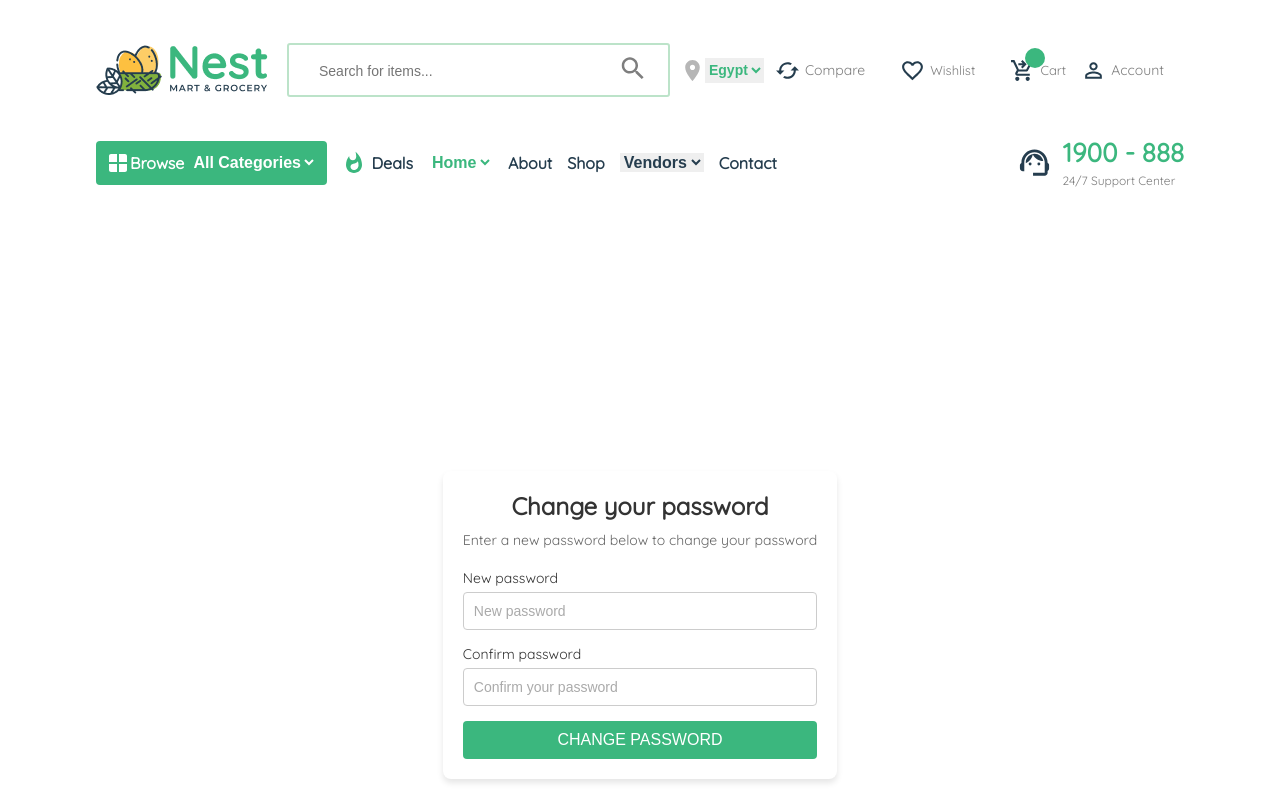
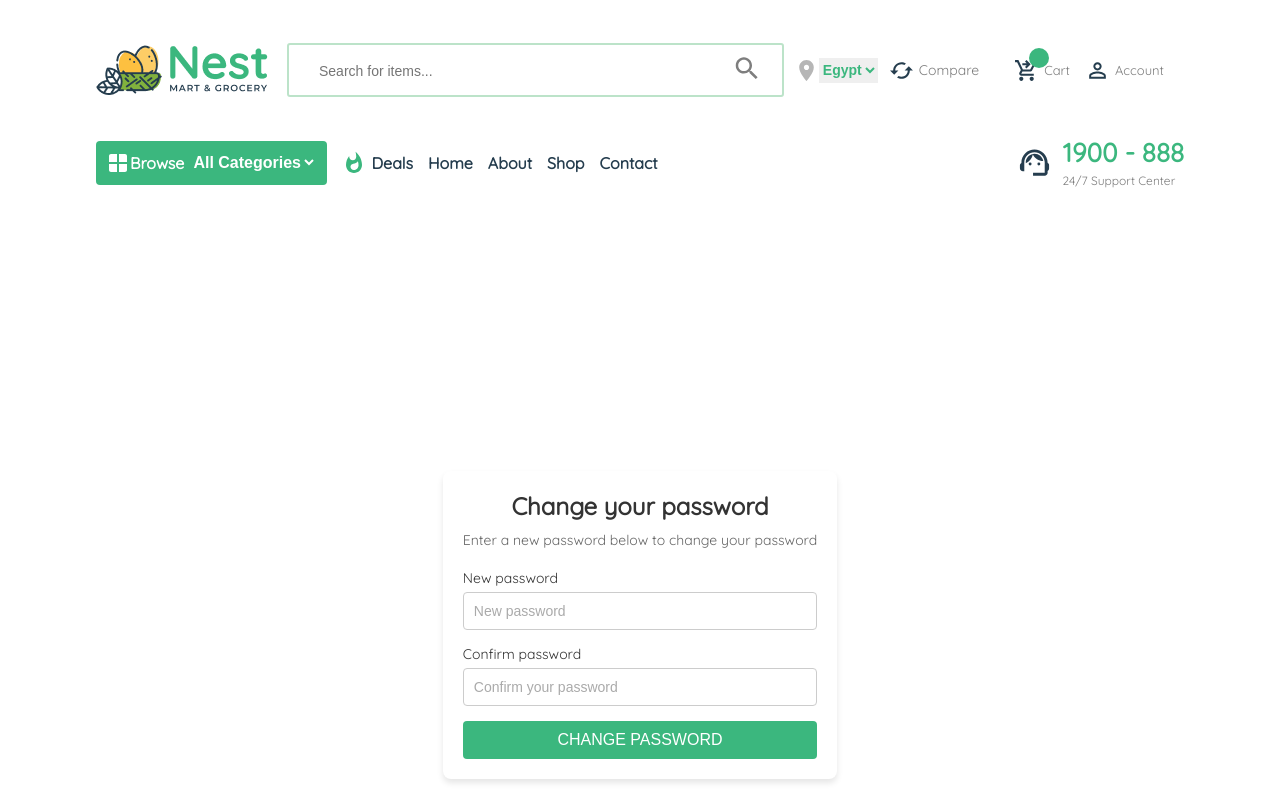
Before and after one commit to moatazzanwarr/E-Commerce-React, a React (Create React App) app: page /changePassword in a window 1280 px wide. Shown: the top 800 px of the page. Built offline with nearby package versions, Linux system fonts and the light colour scheme.

Commit message:
fixed some pugs

```diff
--- a/src/components/about/aboutRespon.css
+++ b/src/components/about/aboutRespon.css
@@ -28,7 +28,6 @@
 
     .ourTeam {
         width: 90% !important;
-        border: 1px solid red;
     }
 
     .ourTeam>.container>.cards>.OurTeamCard {
--- a/src/components/header/header.css
+++ b/src/components/header/header.css
@@ -89,7 +89,11 @@ header .bottom .center{
     width: 100%;
 }
 
-header .bottom .center input{
+header .bottom .center div{
+    width: 100%;
+}
+
+header .bottom .center div input{
     font-size: 14px;
     border: none;
     outline: none;
--- a/src/components/header/header.jsx
+++ b/src/components/header/header.jsx
@@ -45,12 +45,6 @@ function Header({ openCart }) {
               <icons.CachedIcon className="i" />
               <span>Compare</span>
             </li>
-            <li>
-              <Link to="">
-                <icons.FavoriteBorderIcon className="i" />
-                <span>Wishlist</span>
-              </Link>
-            </li>
             <li className="cart" onClick={openCart}>
               <Link to="/cart">
                 <icons.ShoppingCartCheckoutIcon className="i" />
@@ -59,8 +53,10 @@ function Header({ openCart }) {
               </Link>
             </li>
             <li>
-              <icons.PersonOutlineIcon className="i" />
-              <span>Account</span>
+              <Link to="/createAccount">
+                <icons.PersonOutlineIcon className="i" />
+                <span>Account</span>
+              </Link>
             </li>
           </ul>
         </div>
@@ -86,11 +82,7 @@ function Header({ openCart }) {
           </div>
 
           <div>
-            <select name="" id="">
-              <option value="home">Home</option>
-              <option value="home">Home</option>
-              <option value="home">Home</option>
-            </select>
+            <NavLink to="/">Home</NavLink>
           </div>
 
           <div>
@@ -99,14 +91,6 @@ function Header({ openCart }) {
 
           <div>
           <NavLink to="/shop">Shop</NavLink>
-          </div>
-
-          <div>
-            <select name="" id="">
-              <option value="vendors">Vendors</option>
-              <option value="vendors">Vendors</option>
-              <option value="vendors">Vendors</option>
-            </select>
           </div>
 
           <div>
--- a/src/components/mobHeader/mobHeader.jsx
+++ b/src/components/mobHeader/mobHeader.jsx
@@ -26,12 +26,11 @@ function MopHeader() {
         </Link>
         <div>
           <div>
-            <icons.FavoriteBorderIcon className="i" />
-            <span>2</span>
+            <Link to="/cart"><icons.ShoppingCartCheckoutIcon className="i" /></Link>
+            <span>{length}</span>
           </div>
           <div>
-            <icons.ShoppingCartCheckoutIcon className="i" />
-            <span>{length}</span>
+            <Link to="/createAccount"><icons.PersonOutlineIcon className="i" /></Link>
           </div>
         </div>
       </header>
--- a/src/components/singleProduct/productView.jsx
+++ b/src/components/singleProduct/productView.jsx
@@ -20,8 +20,7 @@ function ProductView() {
     fetch("/products.json")
     .then(res=>res.json())
     .then(jsonData=>{
-
-      const foundProduct = jsonData.find((item)=> item.id === parseInt(id))
+      const foundProduct = jsonData.find((item)=> item.id === parseInt(id));
       setProduct(foundProduct)
     })
     .catch(error=>console.log(error)
@@ -31,6 +30,9 @@ function ProductView() {
   if(!product){
     return <div>Prouduct Not Found</div>
   }
+
+  console.log(product);
+
 
   return (
     <section className="productView">
```
Also changed, not shown: public/products.json (+20 -20 lines).
